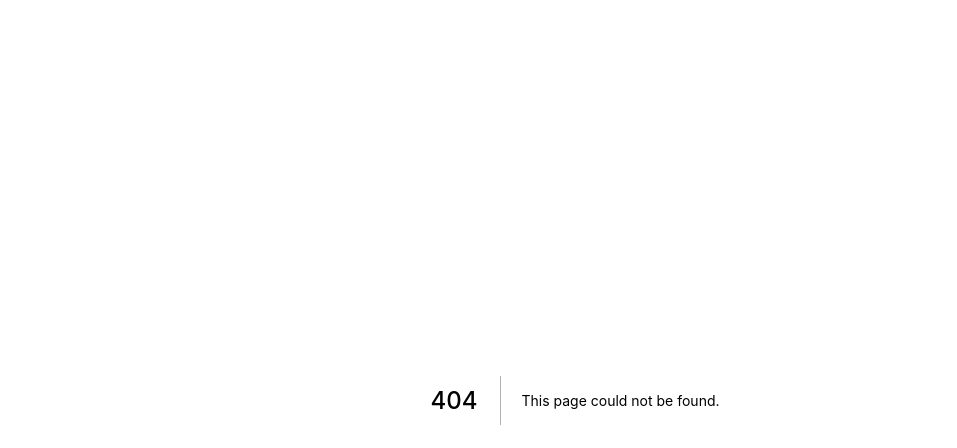
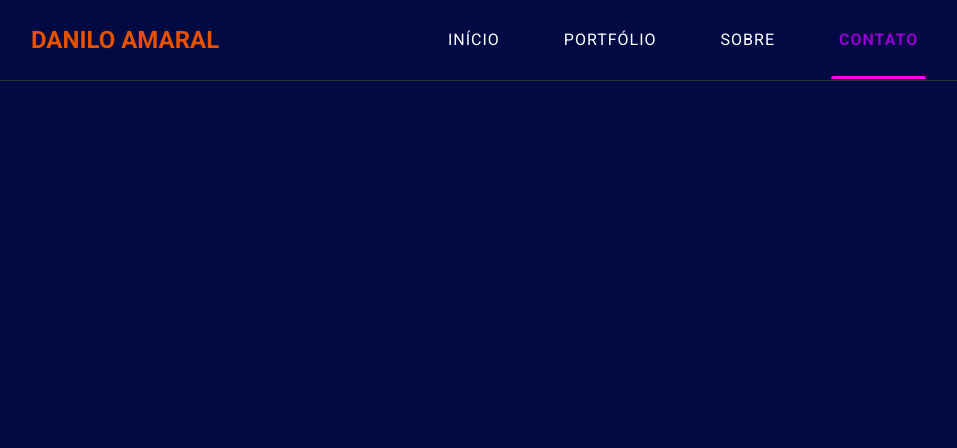
Before and after one commit to Danilo55Amaral/Danilo-Amaral-Site, a Next.js app: page /contact in a window 1280 px wide. Before the commit this address had no page. Shown: the top 448 px of the page, without its empty margins (65-1022 px from the left). Built offline with nearby package versions, Linux system fonts and the light colour scheme.

Commit message:
Componente Header

```diff
--- /dev/null
+++ b/src/components/Header/index.tsx
@@ -0,0 +1,63 @@
+import Link from "next/link";
+import { useRouter } from "next/router";
+import { Container } from "./styles";
+
+export function Header() {
+    const { asPath } = useRouter()
+
+    return (
+        <Container>
+            <nav className="fixed-top navbar navbar-expand-lg navbar-dark p-0">
+                    <div className="container">
+                        <Link href="#" className="navbar-brand px-5 mx-5 ">
+                            <span className="text-uppercase">Danilo Amaral</span>
+                        </Link>
+                        <button
+                            className="navbar-toggler"
+                            type="button"
+                            data-bs-toggle="collapse"
+                            data-bs-target="#NavDropdown"
+                            aria-controls="NavDropdown"
+                            aria-expanded="false"
+                            aria-label="Toggle navigation"
+                        >
+                            <span className="navbar-toggler-icon"></span>
+                        </button>
+
+                        <div className="collapse navbar-collapse" id="NavDropdown">
+                            <ul className="navbar-nav mx-auto">
+                                <li className="nav-item">
+                                    <Link href="/">
+                                        <a className={asPath === '/' ? "active" : ''}>
+                                            Início
+                                        </a>
+                                    </Link>
+                                </li>
+                                <li className="nav-item">
+                                    <Link href="/portfolio">
+                                        <a className={asPath === '/portfolio' ? "active" : ''}>
+                                            Portfólio
+                                        </a>
+                                    </Link>
+                                </li>
+                                <li className="nav-item">
+                                    <Link href="/about">
+                                        <a className={asPath === '/about' ? "active" : ''}>
+                                            Sobre
+                                        </a>
+                                    </Link>
+                                </li>
+                                <li className="nav-item">
+                                    <Link href="/contact">
+                                        <a className={asPath === '/contact' ? "active" : ''}>
+                                            Contato
+                                        </a>
+                                    </Link>
+                                </li>
+                            </ul>
+                        </div>
+                    </div>
+                </nav>
+        </Container>
+    )
+}
--- /dev/null
+++ b/src/components/Header/styles.tsx
@@ -0,0 +1,90 @@
+import styled from "styled-components";
+
+export const Container = styled.header`
+
+    .navbar {
+        font-family: "Roboto";
+        background-color: var(--blue-900);
+        border-bottom: 1px solid var(--gray-900);
+
+        .text-uppercase {
+            margin: 0 7px;
+            padding: 0 7px;
+            font: 600 1.5rem "Roboto", sans-serif;
+            color: var(--orange-900)
+        }
+
+        ul {
+            text-align: center;
+            text-transform: uppercase;
+            font-weight: 500;
+        }
+
+        ul * {
+            box-sizing: border-box;
+            -webkit-transition: all 0.35s ease;
+            transition: all 0.35s ease;
+        }
+
+        ul li {
+            display: inline-block;
+            margin: 0 1.5em;
+            overflow: hidden;
+        }
+
+        ul  a {
+            padding: 0 0.5rem;
+            color: var(--white);
+            position: relative;
+            display: inline-block;
+            letter-spacing: 1px;
+            margin: 0;
+            text-decoration: none;
+            line-height: 5rem;
+            height: 5rem;
+
+            transition: color 0.2s;
+
+            & + a {
+                margin-left: 2rem;
+            }
+
+            &:hover {
+                color: var(--dark-violet);
+            }
+
+            &.active {
+                color: var(--dark-violet);
+                font-weight: bold;
+            }
+
+            &.active::after {
+                content: '';
+                height: 3px;
+                border-radius: 3px 3px 0 0;
+                width: 100%;
+                position: absolute;
+                bottom: 1px;
+                left: 0;
+                background: var(--magenta);
+            }
+        }
+    }
+
+         /* Responsive */
+    @media (max-width: 1080px) {
+
+        button {
+            margin-top: 20px;
+            margin-bottom: 20px;
+        }
+    }
+
+    @media (max-width: 720px) {
+
+        button {
+            margin-top: 20px;
+            margin-bottom: 20px;
+        }
+    }
+`;
--- a/src/pages/_app.tsx
+++ b/src/pages/_app.tsx
@@ -2,6 +2,8 @@ import { AppProps } from "next/app"
 import { GlobalStyle } from '../styles/global';
 import "bootstrap/dist/css/bootstrap.min.css";
 import { useEffect } from "react";
+import { Header } from "../components/Header";
+
 
 function MyApp({ Component, pageProps }: AppProps) {
 
@@ -13,6 +15,7 @@ function MyApp({ Component, pageProps }: AppProps) {
     <>
       <Component {...pageProps} />
       <GlobalStyle />
+      <Header />
     </>
   )
 }
--- /dev/null
+++ b/src/pages/about.tsx
@@ -0,0 +1,3 @@
+export default function about() {
+    <h1>Sobre</h1>
+}
--- /dev/null
+++ b/src/pages/contact.tsx
@@ -0,0 +1,3 @@
+export default function contact() {
+    <h1>Contato</h1>
+}
--- /dev/null
+++ b/src/pages/portfolio.tsx
@@ -0,0 +1,3 @@
+export default function portfolio() {
+    <h1>Portfolio</h1>
+}
```
